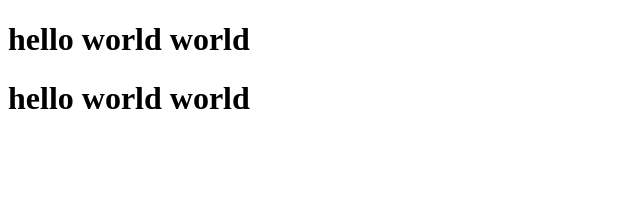
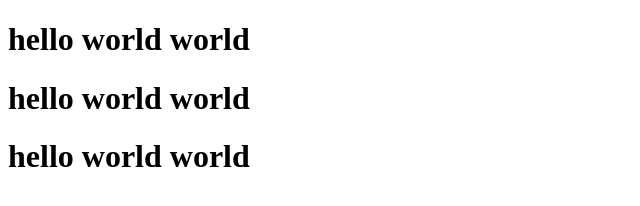
Before and after one commit to invisible81/meme, a plain HTML site: page index.html in a window 1280 px wide. Shown: the whole page, without its empty margins (0-640 px from the left). Drawn offline with Linux system fonts and the light colour scheme.

Commit message:
html add files

```diff
--- a/index.html
+++ b/index.html
@@ -8,6 +8,7 @@
 <body>
     <h1>hello world world</h1>
     <h1>hello world world</h1>
+    <h1>hello world world</h1>
 
 </body>
 </html>
```
